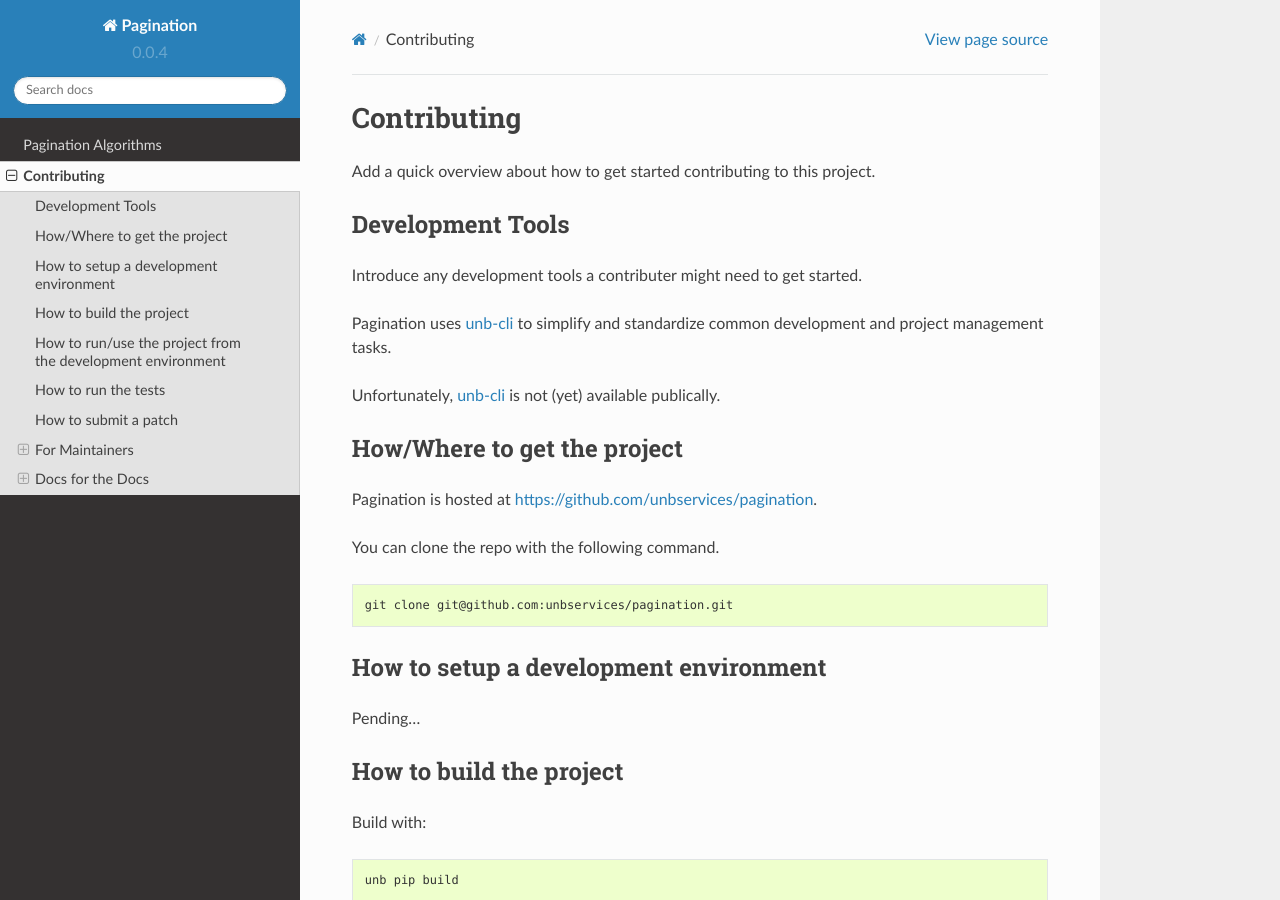
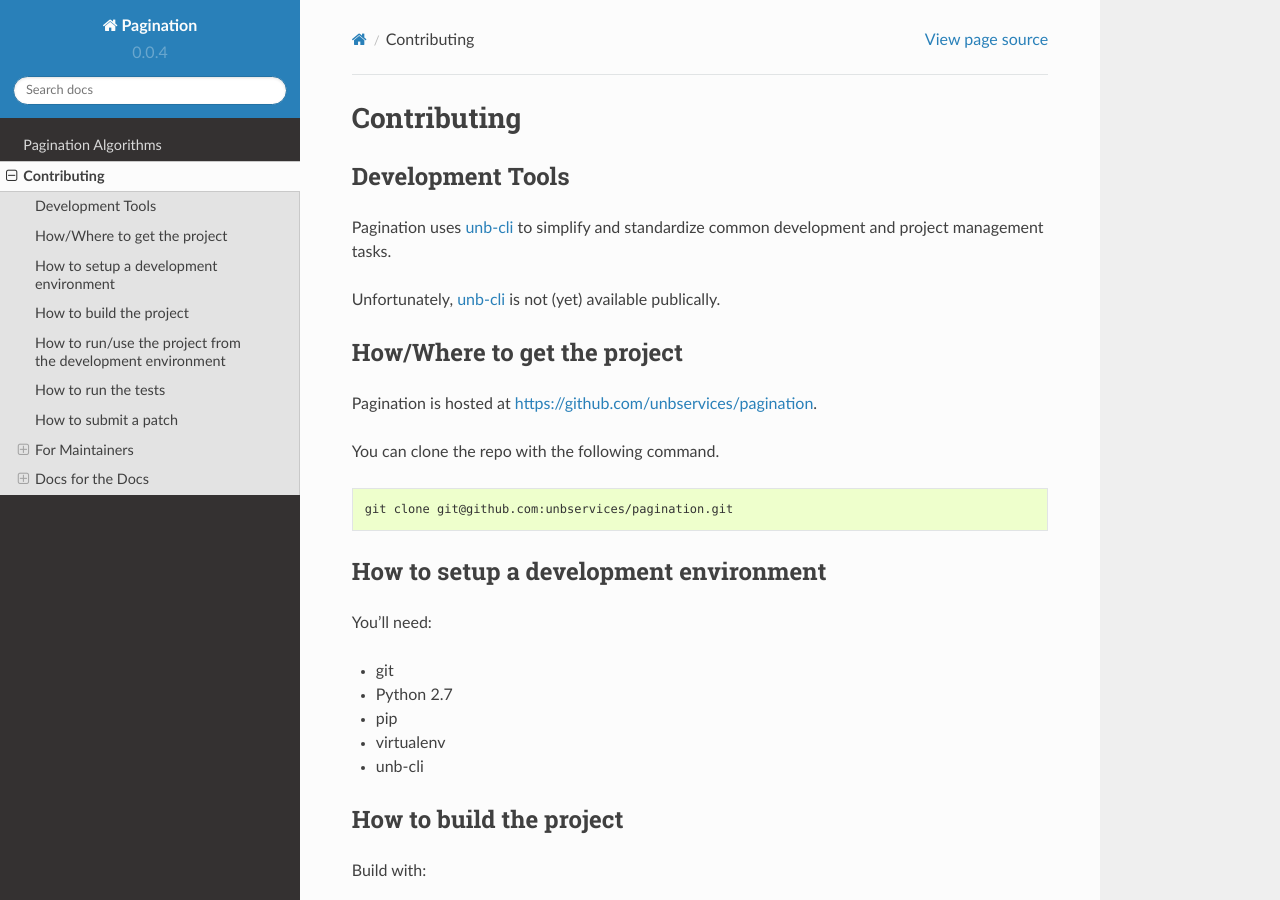
Before and after one commit to unbservices/pagination, a Sphinx documentation site: the page built from docs/contributing/index.rst, in a window 1280 px wide and 900 px high. Built offline with Sphinx 7.4.7 and the Read the Docs theme 2.0.0, drawn with Linux system fonts in a browser that asks for light colours.

```diff
--- a/docs/contributing/index.rst
+++ b/docs/contributing/index.rst
@@ -1,13 +1,9 @@
 Contributing
 ============
-
-Add a quick overview about how to get started contributing to this project.
 
 
 Development Tools
 -----------------
-
-Introduce any development tools a contributer might need to get started.
 
 Pagination uses
 `unb-cli <https://bitbucket.org/unbsolutions/unb-cli>`_ to simplify
@@ -33,7 +29,13 @@ You can clone the repo with the following command.
 How to setup a development environment
 --------------------------------------
 
-Pending...
+You'll need:
+
+- git
+- Python 2.7
+- pip
+- virtualenv
+- unb-cli
 
 
 How to build the project
```
Also changed, not shown: README.rst (+23 -1 lines), 1 other file.
